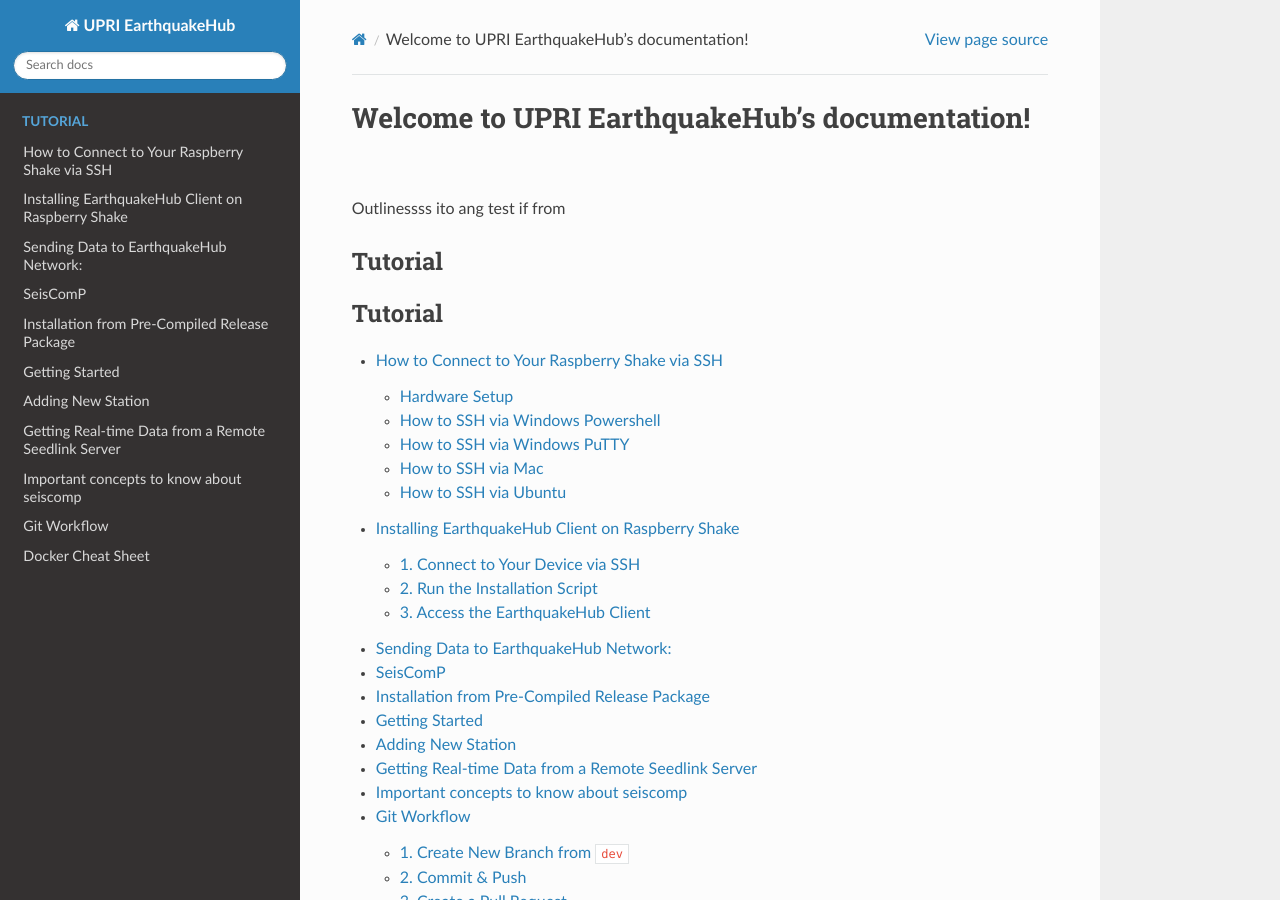
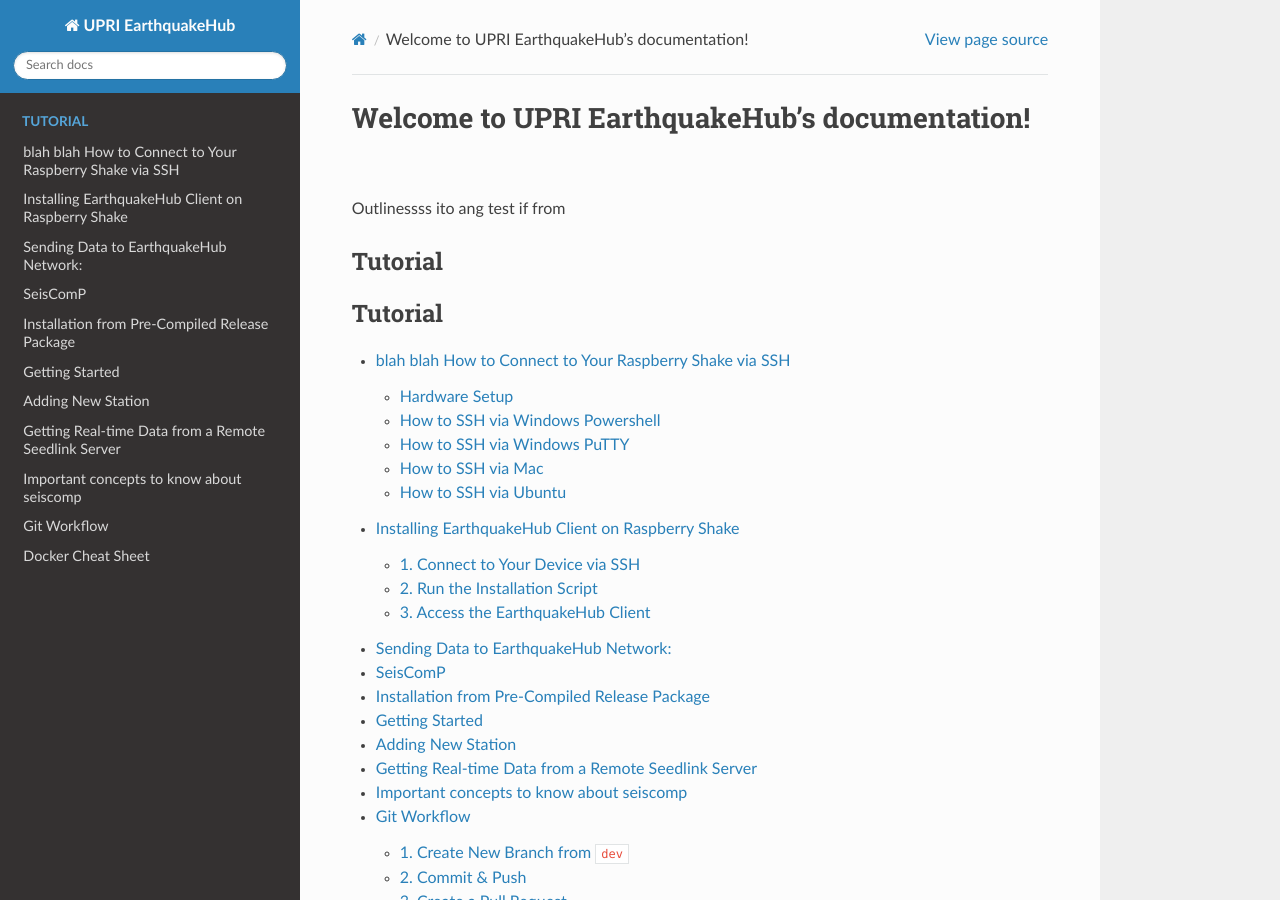
Before and after one commit to UPRI-earthquake/upri-earthquake.github.io, a Sphinx documentation site: the page built from doc/index.rst, in a window 1280 px wide and 900 px high. Built offline with Sphinx 7.4.7 and the Read the Docs theme 2.0.0, drawn with Linux system fonts in a browser that asks for light colours; pages that are not in the unit, such as notebooks, are missing from menus.

Commit message:
edit connect

```diff
--- a/doc/connect-to-rshake.md
+++ b/doc/connect-to-rshake.md
@@ -1,4 +1,4 @@
-# How to Connect to Your Raspberry Shake via SSH
+# blah blah How to Connect to Your Raspberry Shake via SSH
 
 Connecting to your Raspberry Shake using SSH allows you to access and manage your device remotely. The following is a step by step guide to setup and connect to your Raspberry Shake from Windows (using either PuTTY or Powershell), from Mac, and from Ubuntu.
 
```
Also changed, not shown: 1 other file.
